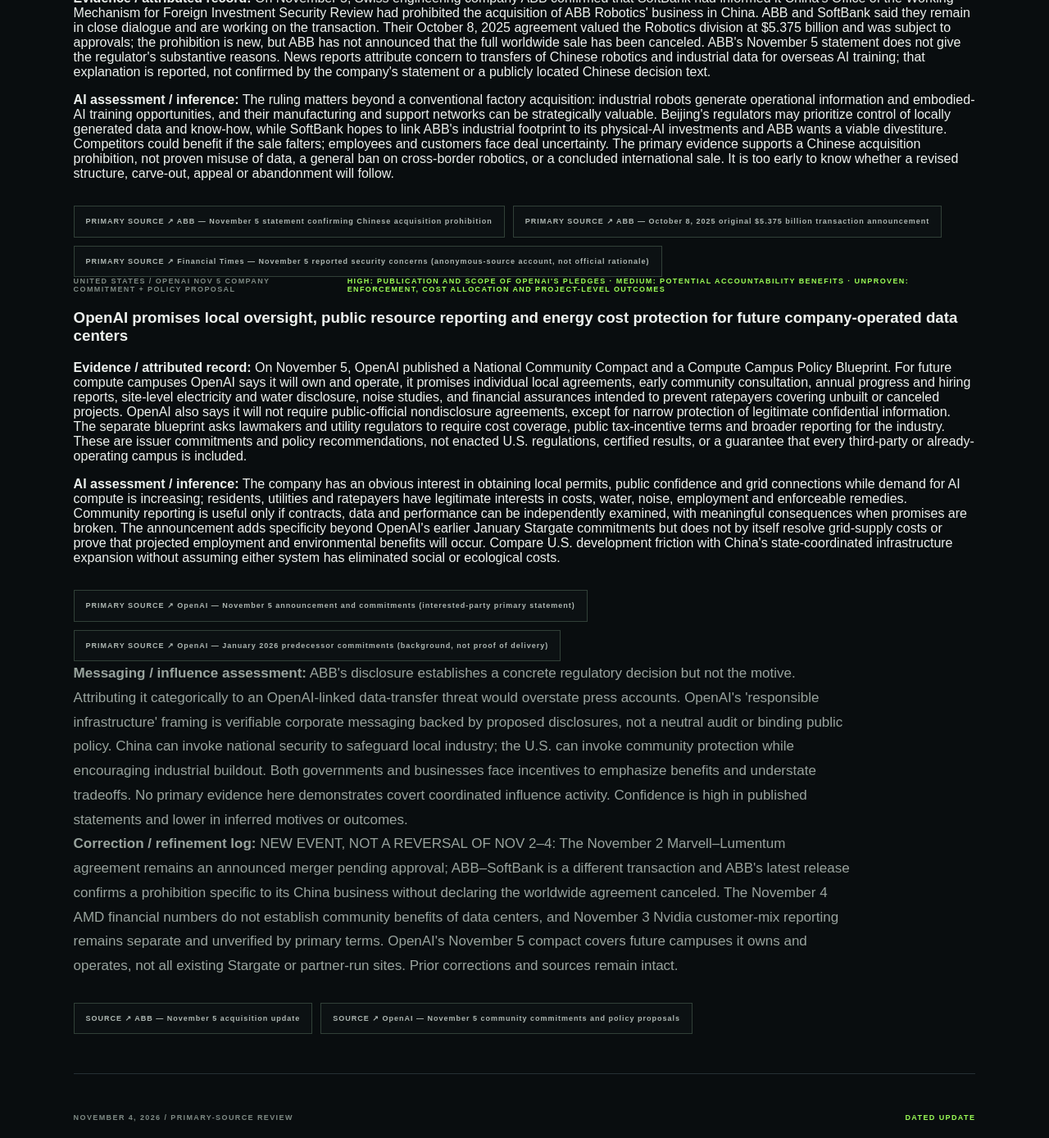
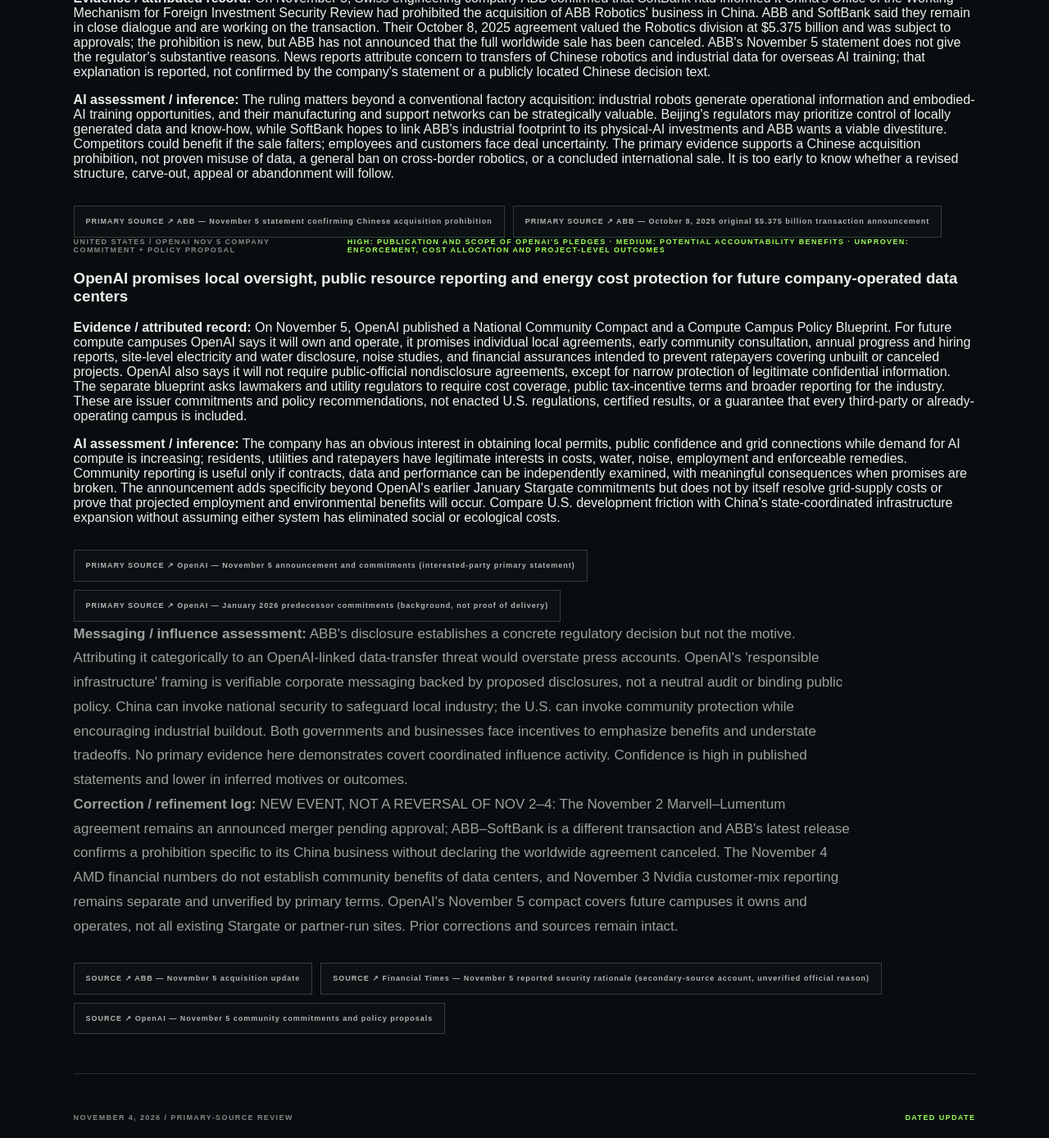
Before and after one commit to stjames22/wirelessrumor, a Next.js app: page /geopolitics in a window 1280 px wide. Shown: the part 5494-6883 px from the top of the page at 82% size. Built offline with nearby package versions, Linux system fonts and the light colour scheme.

Commit message:
Editorial source correction: verified Stargate reference and classify FT report

```diff
--- a/app/geopolitics/page.tsx
+++ b/app/geopolitics/page.tsx
@@ -104,10 +104,6 @@ const datedEditorialUpdates = [
           [
             "ABB — October 8, 2025 original $5.375 billion transaction announcement",
             "https://www.abb.com/global/en/news/129685/abb-to-divest-robotics-division-to-softbank-group"
-          ],
-          [
-            "Financial Times — November 5 reported security concerns (anonymous-source account, not official rationale)",
-            "https://www.ft.com/content/f10c3e24-45e4-47ff-bde2-24a8de90aec4"
           ]
         ]
       },
@@ -124,7 +120,7 @@ const datedEditorialUpdates = [
           ],
           [
             "OpenAI — January 2026 predecessor commitments (background, not proof of delivery)",
-            "https://openai.com/index/stargate-community-commitments/"
+            "https://openai.com/index/stargate-community/"
           ]
         ]
       }
@@ -135,6 +131,10 @@ const datedEditorialUpdates = [
       [
         "ABB — November 5 acquisition update",
         "https://www.abb.com/global/en/news/140154/update-on-divestment-of-abb-robotics"
+      ],
+      [
+        "Financial Times — November 5 reported security rationale (secondary-source account, unverified official reason)",
+        "https://www.ft.com/content/f10c3e24-45e4-47ff-bde2-24a8de90aec4"
       ],
       [
         "OpenAI — November 5 community commitments and policy proposals",
```
